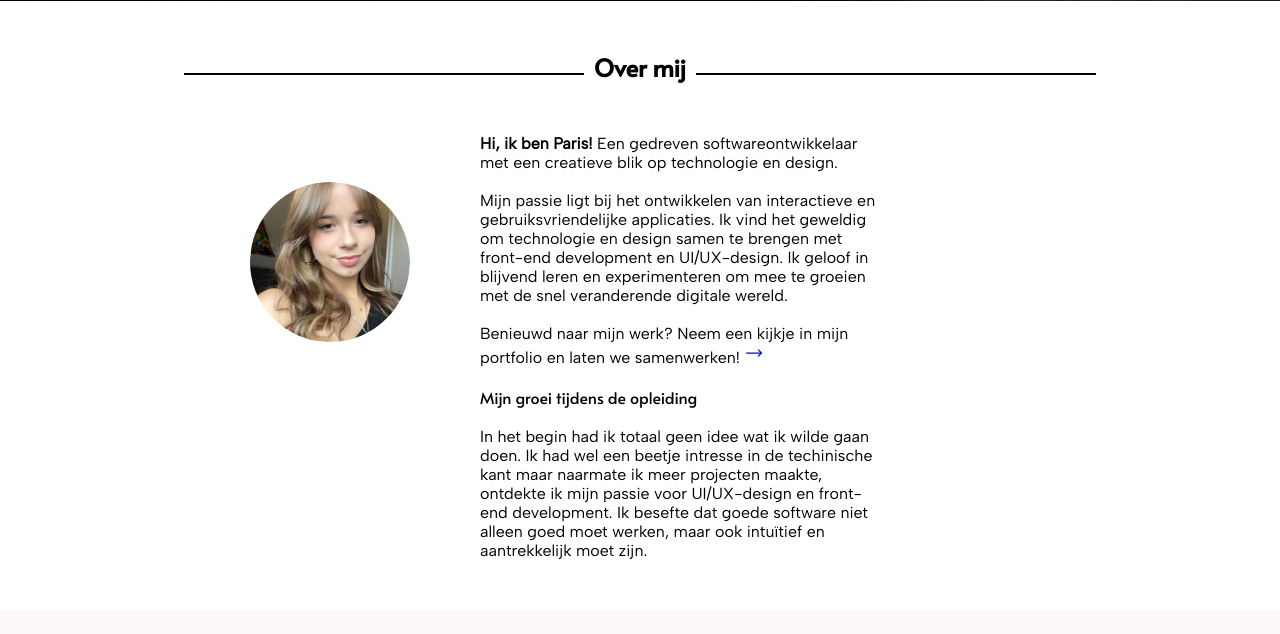
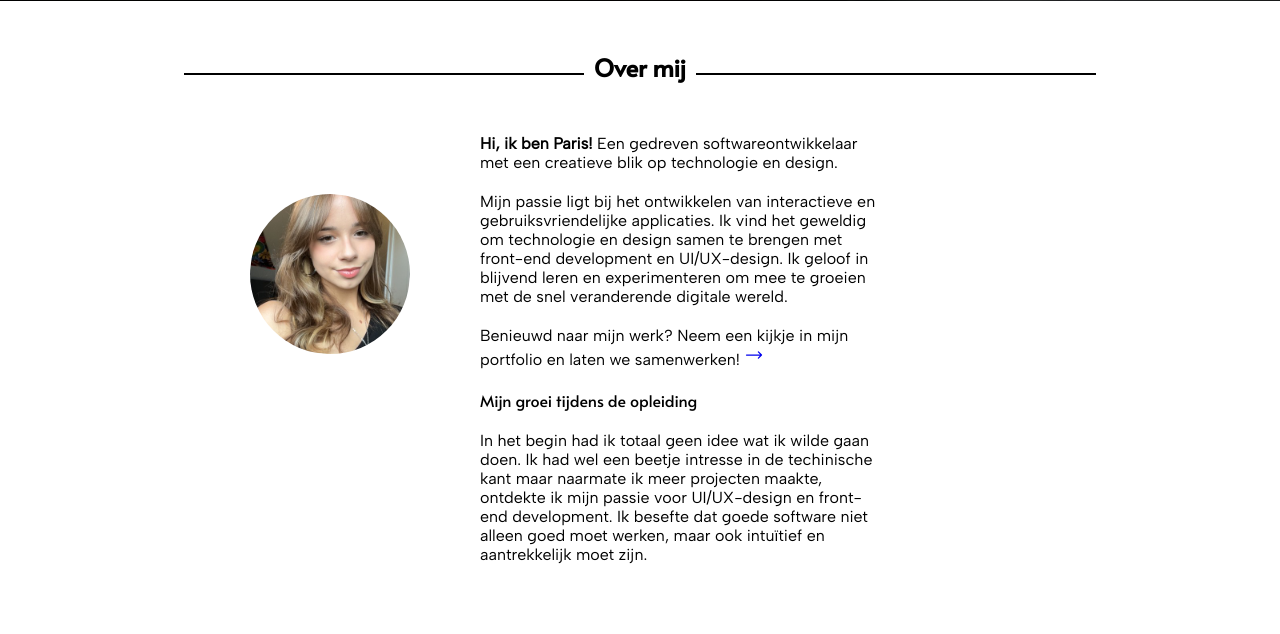
Before and after one commit to Parisxx/portfolio, a PHP site: page / in a window 1280 px wide. Shown: the part 799-1433 px from the top of the page. Before the commit the page ends 1359 px from the top, so only its background shows below. Run offline with PHP 8.4, Linux system fonts and the light colour scheme.

Commit message:
refactor: removed <br> and turned it to 20 px

```diff
--- a/index.html
+++ b/index.html
@@ -24,12 +24,10 @@
             <img src="src/images/profile.jpg" alt="Paris Stassen" class="profile_pic">
             <div class="about_text">
                 <p><b>Hi, ik ben Paris!</b> Een gedreven softwareontwikkelaar met een creatieve blik op technologie en design.</p>
-                <br>
 
                 <p>Mijn passie ligt bij het ontwikkelen van interactieve en gebruiksvriendelijke applicaties.
                 Ik vind het geweldig om technologie en design samen te brengen met front-end development en UI/UX-design.
                 Ik geloof in blijvend leren en experimenteren om mee te groeien met de snel veranderende digitale wereld.</p>
-                <br>
 
                 <div>
                     <span>Benieuwd naar mijn werk? Neem een kijkje in mijn portfolio en laten we samenwerken!</span>
@@ -40,10 +38,7 @@
                     </a>
                 </div>
 
-                <br>
-
                 <p class="about_subtitle">Mijn groei tijdens de opleiding</p>
-                <br>
 
                 <p>In het begin had ik totaal geen idee wat ik wilde gaan doen.
                 Ik had wel een beetje intresse in de techinische kant maar naarmate ik meer projecten maakte,
--- a/style.css
+++ b/style.css
@@ -133,8 +133,13 @@ nav a:hover {
     margin-right: 150px;
 }
 
+.about_text p {
+    margin-bottom: 20px;
+}
+
 .about_subtitle {
     font-family: 'alata';
+    margin-top: 20px;
 
 }
 
```
